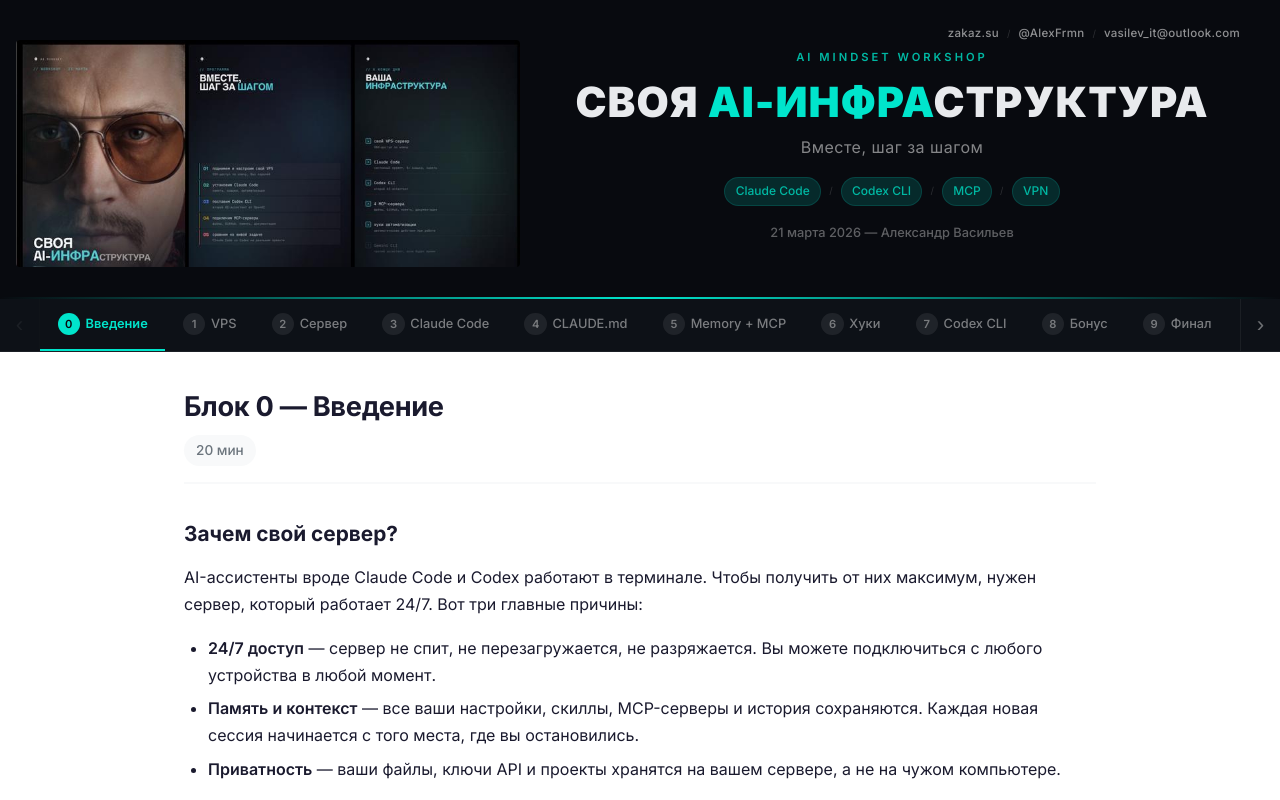
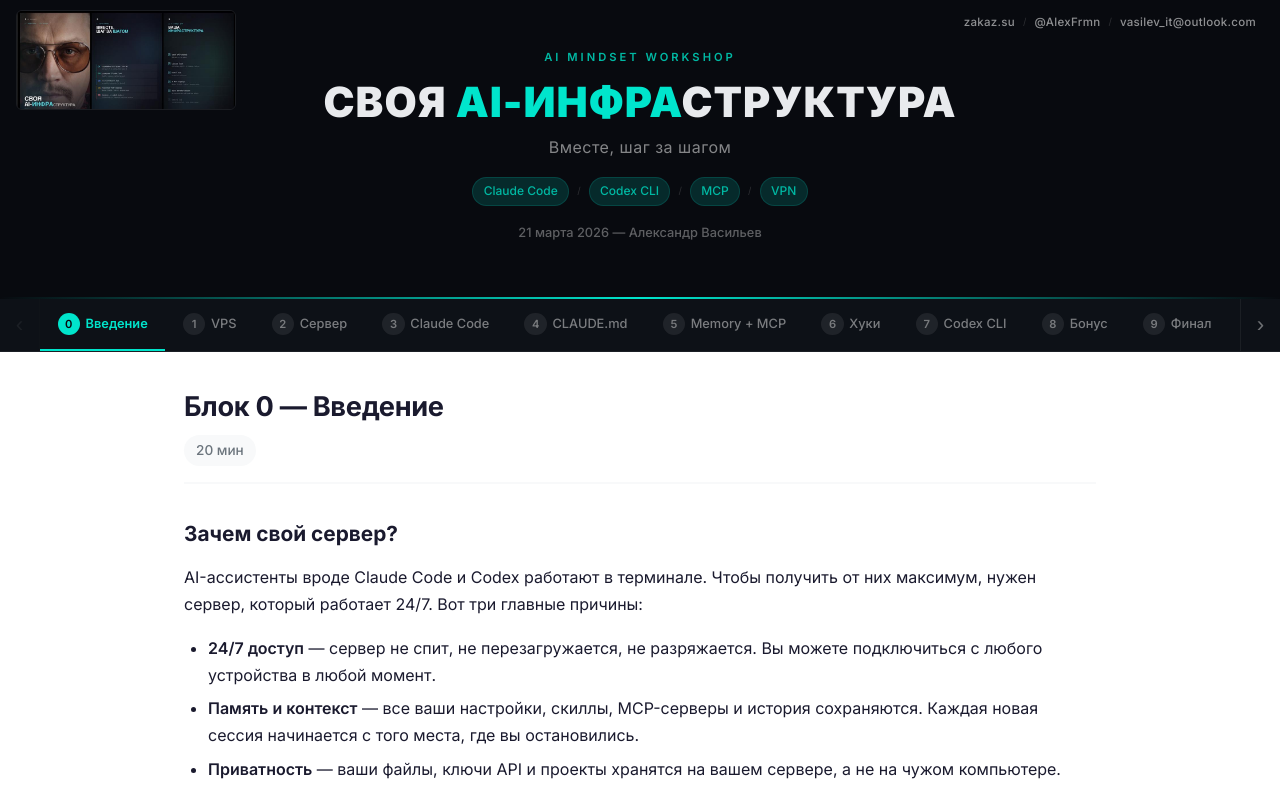
Before and after one commit to alexfrmn/infralearn, a plain HTML site: page site/index.html in a window 1280 px wide. Shown: the top 800 px of the page. Drawn offline with nearby package versions, Linux system fonts and the light colour scheme.

Commit message:
Revert header to card layout: hero 220px top-left, text centered, contacts top-right

```diff
--- a/site/index.html
+++ b/site/index.html
@@ -17,9 +17,7 @@
 
 <!-- HEADER -->
 <header class="site-header">
-  <div class="header-layout">
   <div class="header-hero"><img src="hero-bg.jpg" alt="Своя AI-Инфраструктура"></div>
-    <div class="header-right">
   <div class="header-contacts">
     <a href="https://zakaz.su" target="_blank">zakaz.su</a>
     <span class="contact-sep">/</span>
@@ -41,8 +39,6 @@
       <span class="meta-item">VPN</span>
     </div>
     <p class="site-date">21 марта 2026 — Александр Васильев</p>
-      </div>
-    </div>
   </div>
 </header>
 
--- a/site/style.css
+++ b/site/style.css
@@ -50,7 +50,7 @@
   overflow: hidden;
   min-height: 220px;
 }
-/* Header two-column layout: hero left | content right */
+/* Header hero image — card in top-left */
 .site-header::before {
   content: '';
   position: absolute;
@@ -58,35 +58,19 @@
   width: 0; height: 0;
   pointer-events: none;
 }
-.header-layout {
-  display: flex;
-  align-items: stretch;
-  max-width: 1200px;
-  margin: 0 auto;
-  position: relative;
-  z-index: 1;
-}
 .header-hero {
-  flex-shrink: 0;
-  width: 42%;
-  display: flex;
-  align-items: center;
-  margin: -1rem 0 -1rem -1.5rem;
+  position: absolute;
+  top: 0.6rem;
+  left: 1rem;
+  width: 220px;
+  z-index: 2;
 }
 .header-hero img {
   width: 100%;
   height: auto;
-  object-fit: contain;
   display: block;
-  border-radius: 4px;
-}
-.header-right {
-  flex: 1;
-  display: flex;
-  flex-direction: column;
-  justify-content: center;
-  padding-left: 1.5rem;
-  position: relative;
+  border-radius: 6px;
+  border: 1px solid rgba(255,255,255,0.08);
 }
 .site-header::after {
   content: '';
@@ -95,11 +79,12 @@
   height: 2px;
   background: linear-gradient(90deg, transparent, var(--cyan), transparent);
 }
-/* Header contacts — top right of right column */
+/* Header contacts — top right */
 .header-contacts {
   position: absolute;
-  top: -1.5rem;
-  right: 0;
+  top: 0.8rem;
+  right: 1.5rem;
+  z-index: 2;
   display: flex;
   align-items: center;
   gap: 0.5rem;
@@ -115,7 +100,7 @@
 .header-contacts a:hover { color: var(--cyan); }
 .contact-sep { color: rgba(255,255,255,0.15); font-size: 0.6rem; }
 
-.header-content { position: relative; text-align: center; }
+.header-content { max-width: var(--max-w); margin: 0 auto; position: relative; z-index: 1; text-align: center; }
 .header-label {
   font-size: 0.7rem;
   font-weight: 600;
@@ -462,10 +447,8 @@
   .site-title { font-size: 1.6rem; letter-spacing: 0.5px; }
   .site-subtitle { font-size: 0.9rem; }
   .header-label { font-size: 0.6rem; letter-spacing: 2px; }
-  .header-layout { flex-direction: column; }
-  .header-hero { width: 100%; margin: -2rem -1rem 1rem -1rem; width: calc(100% + 2rem); height: 140px; }
-  .header-right { padding-left: 0; }
-  .header-contacts { position: static; justify-content: center; margin-bottom: 0.5rem; gap: 0.3rem; }
+  .header-hero { width: 140px; top: 0.4rem; left: 0.5rem; }
+  .header-contacts { top: 0.4rem; right: 0.8rem; gap: 0.3rem; }
   .header-contacts a { font-size: 0.6rem; }
   .tab-btn { padding: 0.7rem 0.8rem; font-size: 0.78rem; }
   .tab-arrow { width: 2rem; font-size: 1.2rem; }
```
Lines whose indentation alone changed are shown as unchanged.
